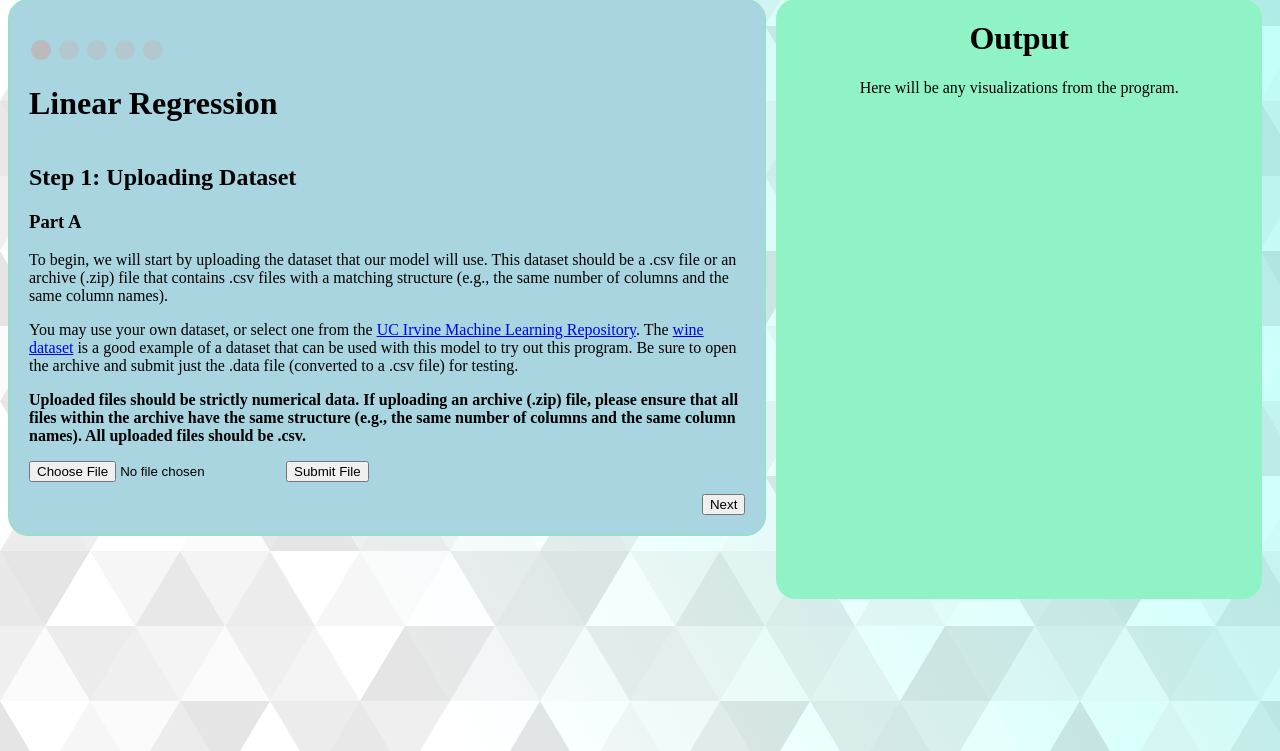
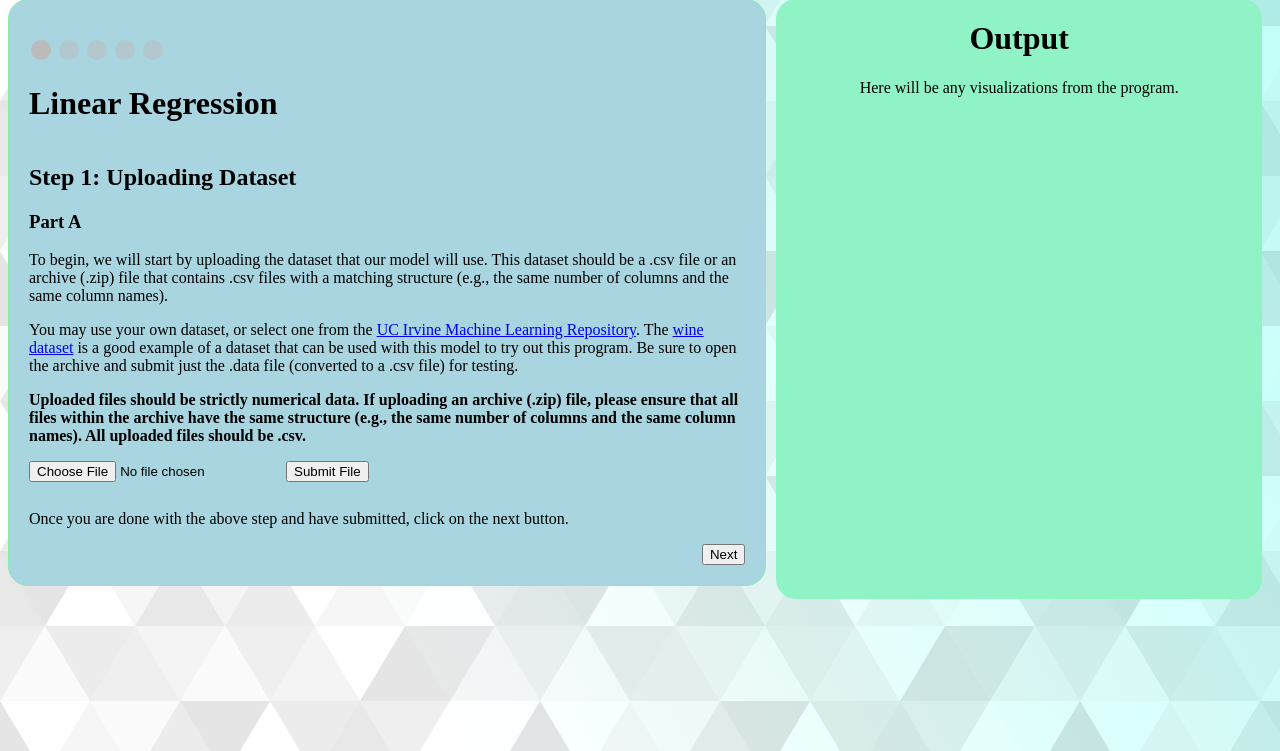
Before and after one commit to TAWinterton2/CS-F600-ML-GUI, a Flask app: page /linear in a window 1280 px wide. Shown: the part 49-800 px from the top of the page. Run offline with Flask 3, Linux system fonts and the light colour scheme.

Commit message:
updated linear.html
swap places of traning testing split tables.

Renamed "Submit Hyerparameters" to
"Validate Hyperparmeters"

```diff
--- a/website/templates/linear.html
+++ b/website/templates/linear.html
@@ -117,9 +117,9 @@
                     {% endif %}
                     <form id="trte" method="POST">
                         <label for="training">Training:
-                        <input type="number" step="1" min="1" max="99" id="training" name="training" placeholder="80" value="80" oninput="this.className = ''"></label>
+                        <input type="number" step="1" min="1" max="99" id="training" name="training" placeholder="80"  oninput="this.className = ''"></label>
                         <label for="training">Testing:
-                        <input type="number" step="1" min="1" max="99" id="testing" name="testing" placeholder="20" value="20"oninput="this.className = ''"></label>
+                        <input type="number" step="1" min="1" max="99" id="testing" name="testing" placeholder="20"  oninput="this.className = ''"></label>
                         <input type="submit" name="tt" value="Submit Training/Testing">
                     </form>
                     <p class="error">{{ error }}</p>
@@ -153,6 +153,10 @@
                             <input type="number" class="Hyperparameters" step="0.01" min="0" max = "1" name="l1_ratio" value="0.15" oninput="this.className =''">
                         </label>
 
+
+
+
+
                         <label>Loss Strength:
                         <select name = "loss_strength" id="Hyperparameters">
                             <option value="squared_error">Squared Error</option>
@@ -165,6 +169,11 @@
                             <input type="number" step="0.1" min="0" class="Hyperparameters" name="epsilon" value="0.1" oninput="this.className=''">
                         </label>
 
+
+
+
+
+
                         <label>Shuffle:
                             <select name="shuffle" class ="Hyperparameters">
                                 <option value='True'>True</option>
@@ -174,6 +183,9 @@
                         <label for="rand_state">Random State:
                             <input type="number" step="1" min="0" class="Hyperparameters" name="rand_state" value="0" oninput="this.className=''">
                         </label>
+
+
+
 
                         <label for="n_iter_no_change"> Number of Iterations (no change):
                             <input type="number" step="1" min="0" class="Hyperparameters" name="n_iter_no_change" value="5" oninput="this.className=''">
@@ -239,7 +251,7 @@
                             <option value="False">False</option>
                         </select></label>
                     <br/>
-                    <input type="submit" name="hyperparams" value="Submit Hyperparameters">
+                    <input type="submit" name="hyperparams" value="Validate Hyperparameters">
                 </form>
                 {% endif %}
                 </div>
@@ -267,13 +279,14 @@
                 </form>
 
                 </div>
+                <p>Once you are done with the above step and have submitted, click on the next button.</p>
+
 
                 <!-- Next and Previous Buttons for Multi-page form-->
                 <div style="overflow:auto;">
                     <div style="float:right;">
-                    <button type="button" id="prevStp" onclick="nextPrev(-1)">Previous Step</button>
-                    <!--<p>Once you are done with the above step and have submitted, click on the next button.</p>-->
-                    <button type="button" id="nextStp" onclick="nextPrev(1)">Next Step</button>
+                    <button type="button" id="prevStp" onclick="nextPrev(-1)">Previous</button>
+                    <button type="button" id="nextStp" onclick="nextPrev(1)">Next</button>
                     </div>
                 </div>
 
@@ -293,12 +306,14 @@
                 </form>
                 {% endif %}
 
+                <!--If the flask server returns that a file has been uploaded, display a dummy graph.-->
                 {% if columns_selected == True %}
                 <h2>Original Dataset</h2>
-                    <canvas id="Selected Columns"></canvas>
+                    <canvas id="myChart" style="width:80%; background-color: antiquewhite; align-content: center;"></canvas>
                     <script type="text/javascript" id="graph" name = "{{name}}" data = '{{data}}' columns = '{{column_names}}' src="{{url_for('static', filename='graph.js')}}"></script>
                 {% endif %}
 
+                <!--If the flask server returns that scaling has finished, display a table full of dummy data.-->
                 {% if scaling==True %}
                 <h2>Scaled Data</h2>
                     {% for table in tables %}
@@ -310,16 +325,19 @@
                     {% endfor %}
                 {% endif %}
 
+                <!--If the flask server returns that training/testing has finished, display 2 dummy graphs.-->
                 {% if traintest==True %}
+                <h2>Training Dataset</h2>
+                    <canvas id="train_chart" style="width:100%;max-width:300px;background-color: antiquewhite;align-content: center;"></canvas>
+                    <script type="text/javascript" id="train_graph" name = "{{training_name}}" data = '{{training_data}}' columns = '{{column_names}}' src="{{url_for('static', filename='train_graph.js')}}"></script>
                 <h2>Testing Dataset</h2>
-                    <canvas id="Test Values"></canvas>
+                    <canvas id="test_chart" style="width:100%;max-width:300px;background-color: antiquewhite;align-content: center;"></canvas>
                     <script type="text/javascript" id="graph" name = "{{test_name}}" data = '{{test_data}}' columns = '{{column_names}}' src="{{url_for('static', filename='graph.js')}}"></script>
-                <h2>Training Dataset</h2>
-                    <canvas id="Train Values"></canvas>
-                    <script type="text/javascript" id="train_graph" name = "{{training_name}}" data = '{{training_data}}' columns = '{{column_names}}' src="{{url_for('static', filename='train_graph.js')}}"></script>
                 {% endif %}
 
+
                 {% if start==True %}
+
                 <h2>Evaluation Data</h2>
                     {% for table in tables %}
                         <table>
@@ -328,11 +346,13 @@
                             </tbody>
                         </table>
                     {% endfor %}
-                <h2>Graph Prediction</h2>
-                <canvas id="eval"></canvas>
+                <canvas id="eval" style="width:100%;max-width:300px;background-color: antiquewhite;align-content: center;"></canvas>
                 <script type="text/javascript" id="pred_graph" name = "{{name}}" data = '{{data}}' pred = '{{pred}}' columns = '{{column_names}}' src="{{url_for('static', filename='prediction.js')}}"></script>
+
                 {% endif %}
             </div>
+
         </div>
+
     </div>
 {% endblock %}
```
